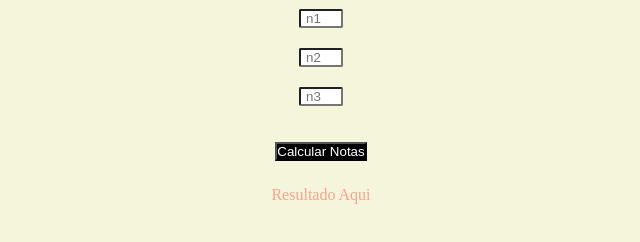
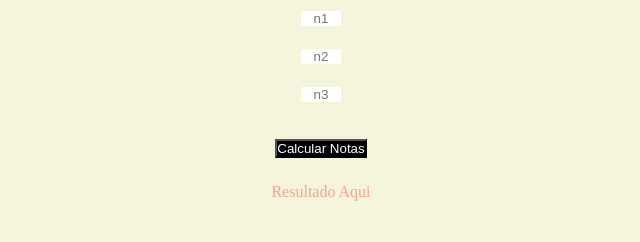
Before and after one commit to rodriguesjunior28/medias_javaScript, a plain HTML site: page index.html in a window 1280 px wide. Shown: the part 242-484 px from the top of the page, without its empty margins (319-959 px from the left). Drawn offline with Linux system fonts and the light colour scheme.

Commit message:
mudança no input

```diff
--- a/style.css
+++ b/style.css
@@ -32,6 +32,16 @@ li {
     padding: 10px;
 }
 
+li input {
+    border: none;
+}
+
+input::-webkit-outer-spin-button,
+input::-webkit-inner-spin-button {
+    -webkit-appearance: none;
+    margin: 0; /* <-- Aparentemente, algumas margens ainda estão lá, apesar de estar ocultas */
+}
+
 #nota_1,
 #nota_2,
 #nota_3 {
@@ -39,7 +49,6 @@ li {
     background-color: white;
     max-width: 40px;
     text-align: center;
-    ;
 }
 
 button {
```
